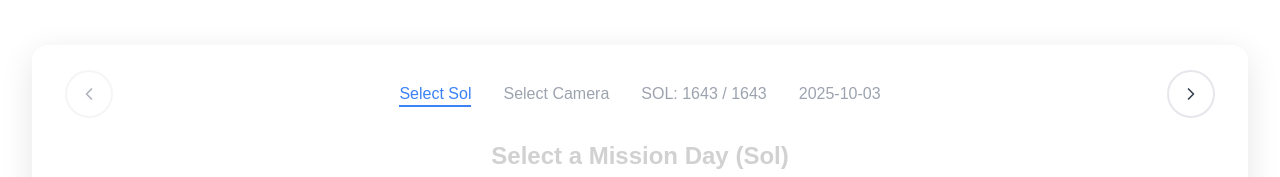
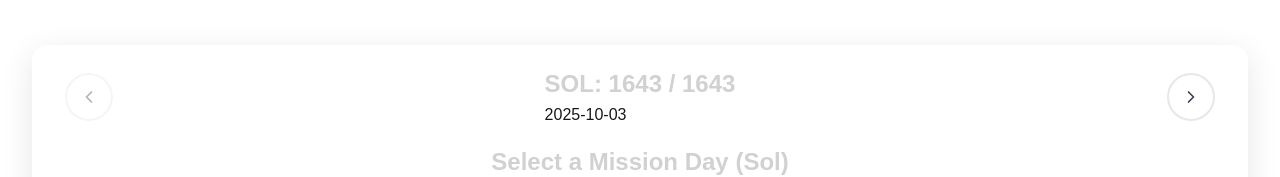
Before and after one commit to revirado/mars-visualizer, a Next.js app: page / in a window 1280 px wide. Shown: the part 319-496 px from the top of the page. Built offline with nearby package versions, Linux system fonts and the light colour scheme; no server answers.

Commit message:
enhance wizard header

```diff
--- a/src/components/FilterWizard/FilterWizard.module.css
+++ b/src/components/FilterWizard/FilterWizard.module.css
@@ -69,3 +69,10 @@
   align-items: center;
   justify-content: center;
 }
+
+.title {
+  font-size: 1.5rem;
+  font-weight: 600;
+  color: #d1d1d1;
+  margin: 0 0 0.5rem 0;
+}
--- a/src/components/FilterWizard/FilterWizard.tsx
+++ b/src/components/FilterWizard/FilterWizard.tsx
@@ -30,7 +30,7 @@ export default function FilterWizard({
     initialStep,
 }: FilterWizardProps) {
 
-    const {earthDate} = useMarsPhotos();
+    const { earthDate } = useMarsPhotos();
     const [currentStep, setCurrentStep] = useState<WizardStep>(initialStep || "sol");
     const [selectedSol, setSelectedSol] = useState<number>(sol);
 
@@ -73,16 +73,18 @@ export default function FilterWizard({
                     <ArrowIcon direction="left" />
                 </button>
 
-                <div className={styles.stepIndicator}>
+                {/*<div className={styles.stepIndicator}>
                     <span className={currentStep === "sol" ? styles.activeStep : ""}>
                         Select Sol
                     </span>
                     <span className={currentStep === "camera" ? styles.activeStep : ""}>
                         Select Camera
                     </span>
-                    <span>
+                </div> */}
+                <div>
+                    <div className={styles.title}>
                         SOL: {selectedSol} / {maxSol}
-                    </span>
+                    </div>
                     <span>  {earthDate ? ` ${earthDate}` : ""}</span>
                 </div>
 
```
